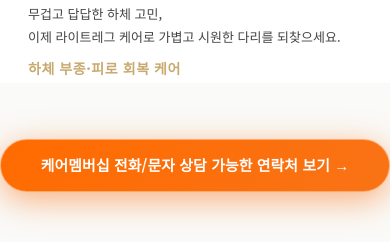
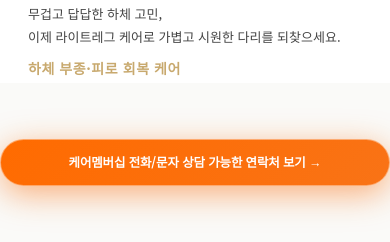
Before and after one commit to yahoosony81-sys/subscribe-pt, a Next.js app: page /caremembership-hallim in a window 390 px wide. Shown: the part 5720-5962 px from the top of the page. Built offline with nearby package versions, Linux system fonts and the light colour scheme.

Commit message:
fix(hallim): remove 전화/문자 from passive massage CTA and fix mobile text overflow

```diff
--- a/app/caremembership-hallim/care-membership-hallim-landing.tsx
+++ b/app/caremembership-hallim/care-membership-hallim-landing.tsx
@@ -507,7 +507,7 @@ export function CareMembershipHallimLanding() {
                 className="cm-sticky-cta"
                 onClick={() => handleCtaClick('massage')}
               >
-                <span>전문가 패시브 마사지 전화/문자 상담 가능한 연락처 보기 &rarr;</span>
+                <span>전문가 패시브 마사지 상담 가능한 연락처 보기 &rarr;</span>
               </button>
             </div>
           </div>
--- a/app/caremembership-hallim/care-membership-hallim.css
+++ b/app/caremembership-hallim/care-membership-hallim.css
@@ -892,10 +892,12 @@
   border: 1px solid rgba(255, 255, 255, 0.4);
   border-radius: 32px;
   font-family: 'Noto Sans KR', sans-serif;
-  font-size: clamp(13px, 3.8vw, 17px);
-  white-space: nowrap;
+  font-size: clamp(12px, 3.2vw, 17px);
   font-weight: 700;
-  letter-spacing: 0.01em;
+  letter-spacing: -0.01em;
+  text-align: center;
+  word-break: keep-all;
+  line-height: 1.35;
   cursor: pointer;
   box-shadow: 0 8px 32px rgba(249, 115, 22, 0.55);
   transition: all 0.3s ease;
```
Also changed, not shown: 1 other file (tests, documents, lock files or other folders).
